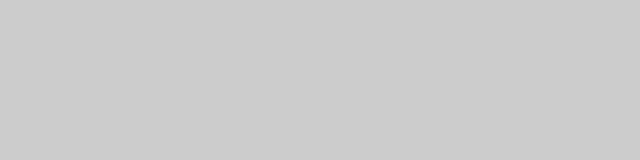
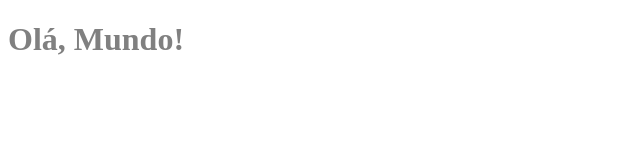
Before and after one commit to MateusMaciel340/javascript, a plain HTML site: page 01-introducao-ao-javascript/dio/index.html in a window 1280 px wide. Shown: the whole page, without its empty margins (0-640 px from the left). Drawn offline with Linux system fonts and the light colour scheme.

Commit message:
#04.2 - Inserindo javascript numa página HTML

```diff
--- a/01-introducao-ao-javascript/dio/assets/css/style.css
+++ b/01-introducao-ao-javascript/dio/assets/css/style.css
@@ -1,6 +1,3 @@
 body{
-    background-color: #ccc;
-    padding: 0;
-    margin: 0;
-    box-sizing: border-box;
+    color: gray;
 }
--- a/01-introducao-ao-javascript/dio/index.html
+++ b/01-introducao-ao-javascript/dio/index.html
@@ -10,6 +10,8 @@
     <link rel="stylesheet" href="assets/css/style.css">
 </head>
 <body>
+    <h1>Olá, Mundo!</h1>
 
+    <script src="assets/js/script.js"></script>
 </body>
 </html>
```
